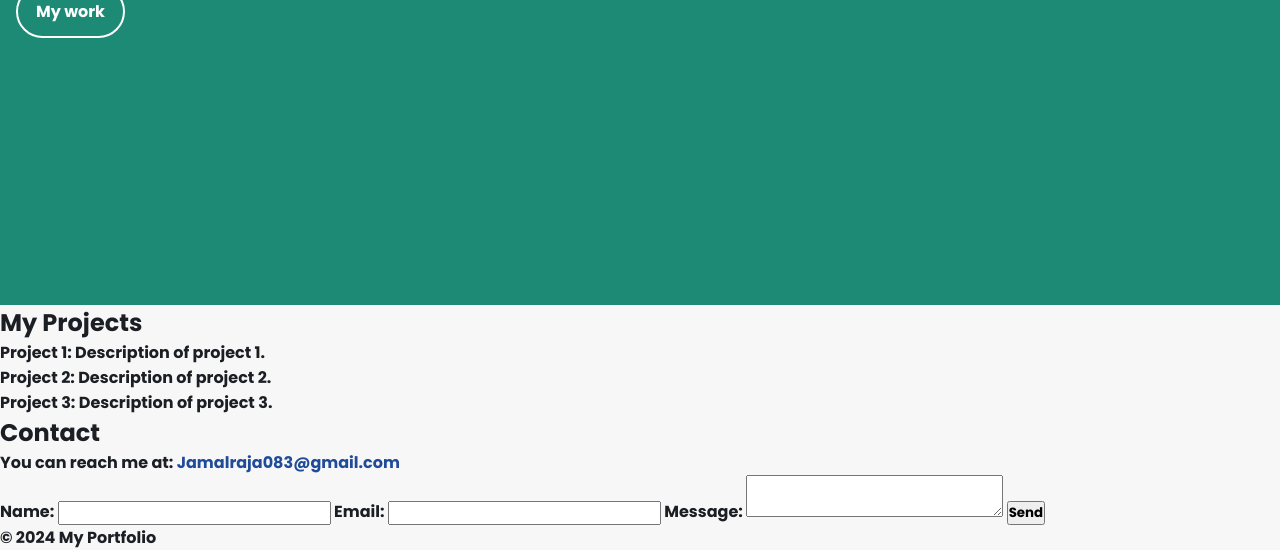
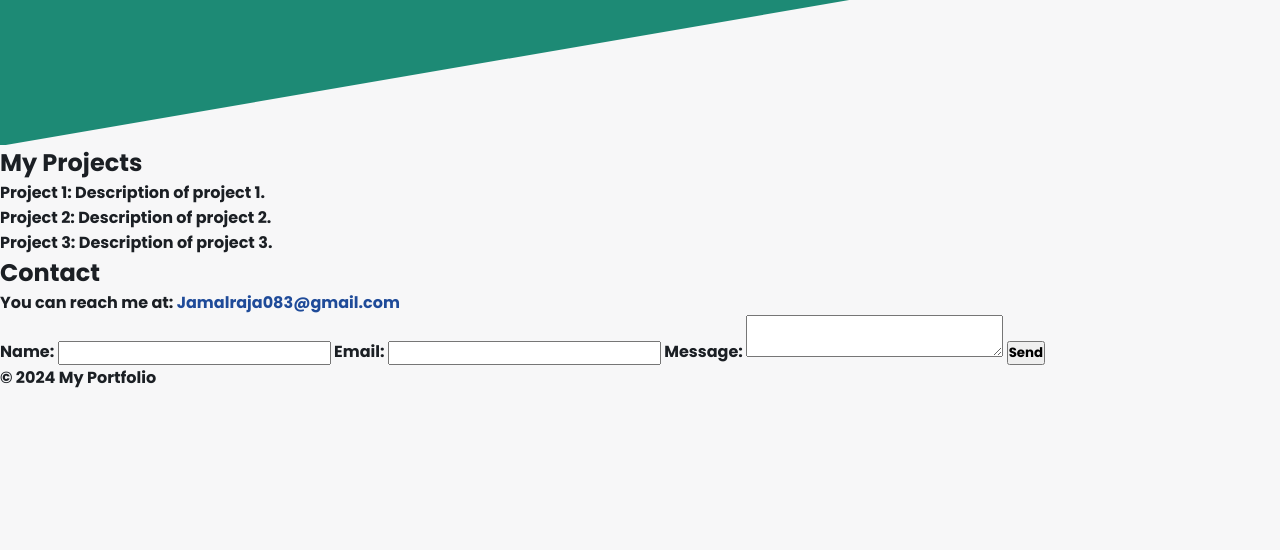
Before and after one commit to Jamal-Raja/first-Portfolio, a plain HTML site: page index.html in a window 1280 px wide. Shown: the part 556-1106 px from the top of the page. After the commit the page ends 946 px from the top, so only its background shows below. Drawn offline with Linux system fonts and the light colour scheme.

Commit message:
Add svg border between about and projects section

```diff
--- a/css/styles.css
+++ b/css/styles.css
@@ -178,7 +178,12 @@ header .links a:hover { color: var(--brand); }
 
 /* ABOUT SECTION */
 .about-section {
-    height: 100vh;
+    position: relative;
+    overflow: hidden;
+    background: #1D8A75;
+    color: #fff;
+
+    height: 80vh;
     display: flex;
     justify-content: center;
     align-items: center;
@@ -227,6 +232,18 @@ header .links a:hover { color: var(--brand); }
     transition: all 0.3s ease;
 }
 
+.section-divider {
+  position: absolute;
+  left: 0;
+  right: 0;
+  bottom: -1px;
+  width: 100%;
+  height: 220px;
+  display: block;
+  pointer-events: none;
+  fill: var(--bg);
+}
+
 /* RESPONSIVE DESIGN */
 @media (max-width: 992px) {
     .about-content {
@@ -235,6 +252,10 @@ header .links a:hover { color: var(--brand); }
     }
 }
 
+@media (max-width: 600px) {
+  .section-divider { height: 72px; }
+}
+
 /* PROJECTS SECTION */
 
 /* CONTACT SECTION */
--- a/index.html
+++ b/index.html
@@ -45,6 +45,12 @@
                         <a href="#projects">My work</a>
                     </span>
                 </div>
+
+                  <!-- SVG divider -->
+                <svg class="section-divider" viewBox="0 0 100 10" preserveAspectRatio="none" aria-hidden="true">
+                    <!-- Change the fill to the BACKGROUND colour of the NEXT section (white here) -->
+                    <polygon points="0,10 100,0 100,10 0,10"/>
+                </svg>
             </section>
             <!-- Projects Section -->
             <section class="projects-section" id="projects">
```
